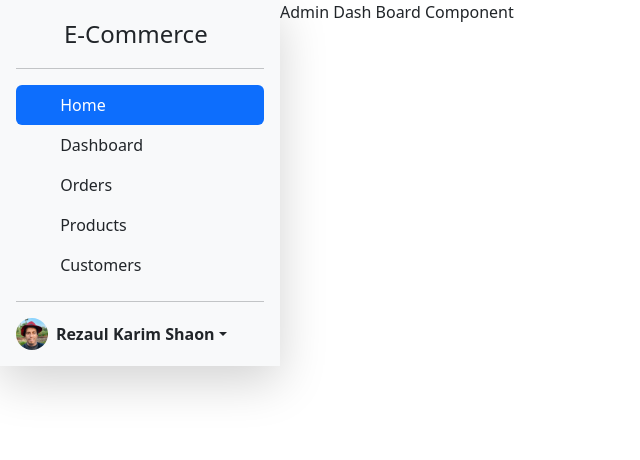
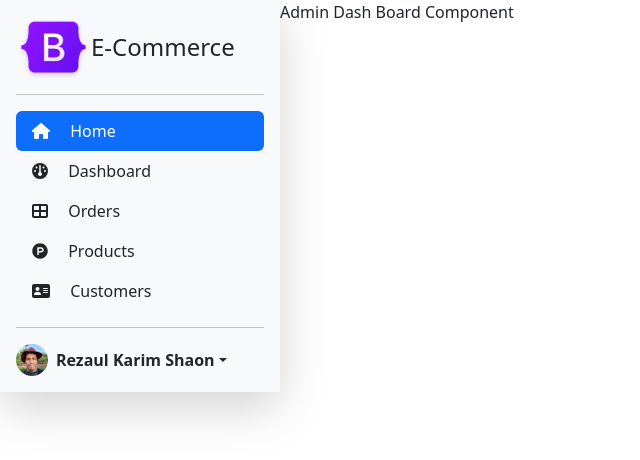
Before and after one commit to rkshaon/ecommerce, a Vue app in the folder frontend/: page /admin in a window 1280 px wide. Shown: the top 460 px of the page, without its empty margins (0-640 px from the left). Built offline with nearby package versions, Linux system fonts and the light colour scheme.

Commit message:
frontend: admin - sidebar - done

```diff
--- a/frontend/src/components/admin/AdminSidebarComponent.vue
+++ b/frontend/src/components/admin/AdminSidebarComponent.vue
@@ -1,41 +1,41 @@
 <template>
     <div class="shadow-lg rounded">
         <div class="d-flex flex-column flex-shrink-0 p-3 bg-light" style="width: 280px;">
-            <a href="/" class="d-flex align-items-center mb-3 mb-md-0 me-md-auto link-dark text-decoration-none">
-                <svg class="bi me-2" width="40" height="32"><use xlink:href="#bootstrap"></use></svg>
+            <a href="/admin" class="d-flex align-items-center mb-3 mb-md-0 me-md-auto link-dark text-decoration-none">
+                <img src="@/assets/company-logo.png" alt="Company Logo" height="" width="75" />
                 <span class="fs-4">E-Commerce</span>
             </a>
             <hr>
             <ul class="nav nav-pills flex-column mb-auto">
                 <li class="nav-item">
-                    <a href="#" class="nav-link active" aria-current="page">
-                        <svg class="bi me-2" width="16" height="16"><use xlink:href="#home"></use></svg>
+                    <router-link to="/admin" class="nav-link active">
+                        <font-awesome-icon :icon="['fas', 'house']" class="text-white pe-3" />
                         Home
-                    </a>
+                    </router-link>
                 </li>
                 <li>
-                    <a href="#" class="nav-link link-dark">
-                        <svg class="bi me-2" width="16" height="16"><use xlink:href="#speedometer2"></use></svg>
+                    <router-link to="/admin" class="nav-link link-dark">
+                        <font-awesome-icon :icon="['fas', 'gauge']" class="pe-3" />
                         Dashboard
-                    </a>
+                    </router-link>
                 </li>
                 <li>
-                    <a href="#" class="nav-link link-dark">
-                        <svg class="bi me-2" width="16" height="16"><use xlink:href="#table"></use></svg>
+                    <router-link to="/admin" class="nav-link link-dark">
+                        <font-awesome-icon :icon="['fas', 'table-cells-large']" class="pe-3" />
                         Orders
-                    </a>
+                    </router-link>
                 </li>
                 <li>
-                    <a href="#" class="nav-link link-dark">
-                        <svg class="bi me-2" width="16" height="16"><use xlink:href="#grid"></use></svg>
+                    <router-link to="/admin" class="nav-link link-dark">
+                        <font-awesome-icon :icon="['fab', 'product-hunt']" class="pe-3" />
                         Products
-                    </a>
+                    </router-link>
                 </li>
                 <li>
-                    <a href="#" class="nav-link link-dark">
-                        <svg class="bi me-2" width="16" height="16"><use xlink:href="#people-circle"></use></svg>
+                    <router-link to="/admin" class="nav-link link-dark">
+                        <font-awesome-icon :icon="['fas', 'address-card']" class="pe-3" />
                         Customers
-                    </a>
+                    </router-link>
                 </li>
             </ul>
             <hr>
--- a/frontend/src/main.js
+++ b/frontend/src/main.js
@@ -11,24 +11,18 @@ import { FontAwesomeIcon } from '@fortawesome/vue-fontawesome'
 import "bootstrap/dist/css/bootstrap.css";
 import "bootstrap/dist/js/bootstrap.js";
 
-import { faEnvelope, faPhone, faMapPin, faHouse, faRightLong, faPlus, faMinus } from '@fortawesome/free-solid-svg-icons';
 import {
-  faFacebook,
-  faTwitter,
-  faYoutube
+  faEnvelope, faPhone, faMapPin, faHouse, faRightLong, faPlus,
+  faMinus, faGauge, faTableCellsLarge, faAddressCard
+} from '@fortawesome/free-solid-svg-icons';
+import {
+  faFacebook,faTwitter,faYoutube,faProductHunt
 } from "@fortawesome/free-brands-svg-icons";
 
 library.add(
-  faEnvelope,
-  faPhone,
-  faMapPin,
-  faHouse,
-  faRightLong,
-  faFacebook,
-  faTwitter,
-  faYoutube,
-  faPlus,
-  faMinus
+  faEnvelope, faPhone, faMapPin, faHouse, faRightLong, faFacebook,
+  faTwitter, faYoutube, faPlus, faMinus, faGauge, faTableCellsLarge,
+  faProductHunt, faAddressCard
 );
 
 const app = createApp(App);
```
Also changed, not shown: frontend/src/assets/company-logo.png (added).
